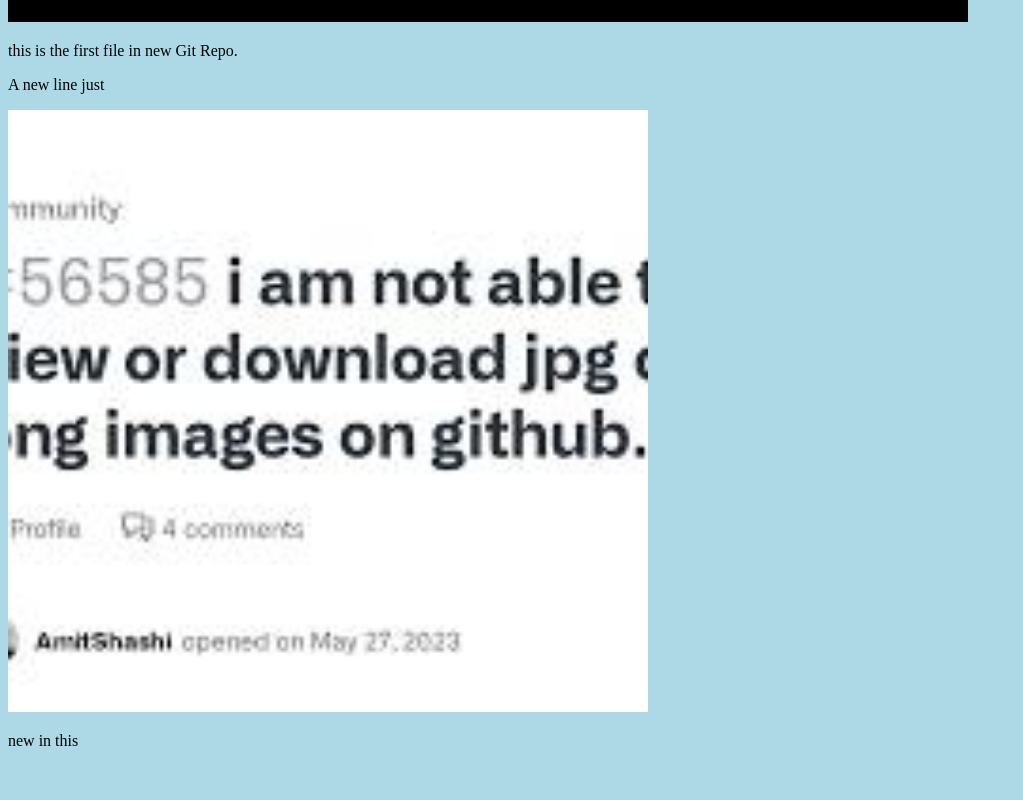
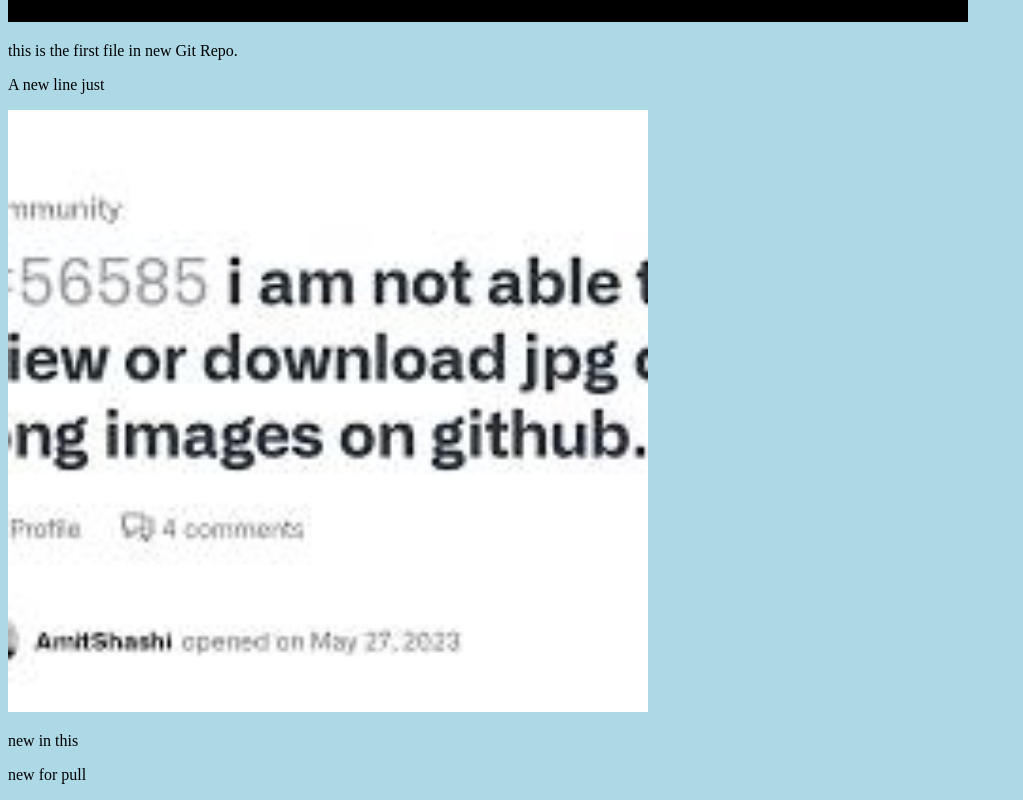
Before and after one commit to Ianwoo77/test, a plain HTML site: page index.html in a window 1280 px wide. Shown: the part 584-1384 px from the top of the page, without its empty margins (0-1023 px from the left). Before the commit the page ends 1350 px from the top, so only its background shows below. Drawn offline with Linux system fonts and the light colour scheme.

Commit message:
Update index.html

```diff
--- a/index.html
+++ b/index.html
@@ -19,5 +19,6 @@
         alt="git" style="width:100%;max-width: 640px;">
     </div>
     <p>new in this</p>
+    <p>new for pull</p>
 </body>
 </html>
```
